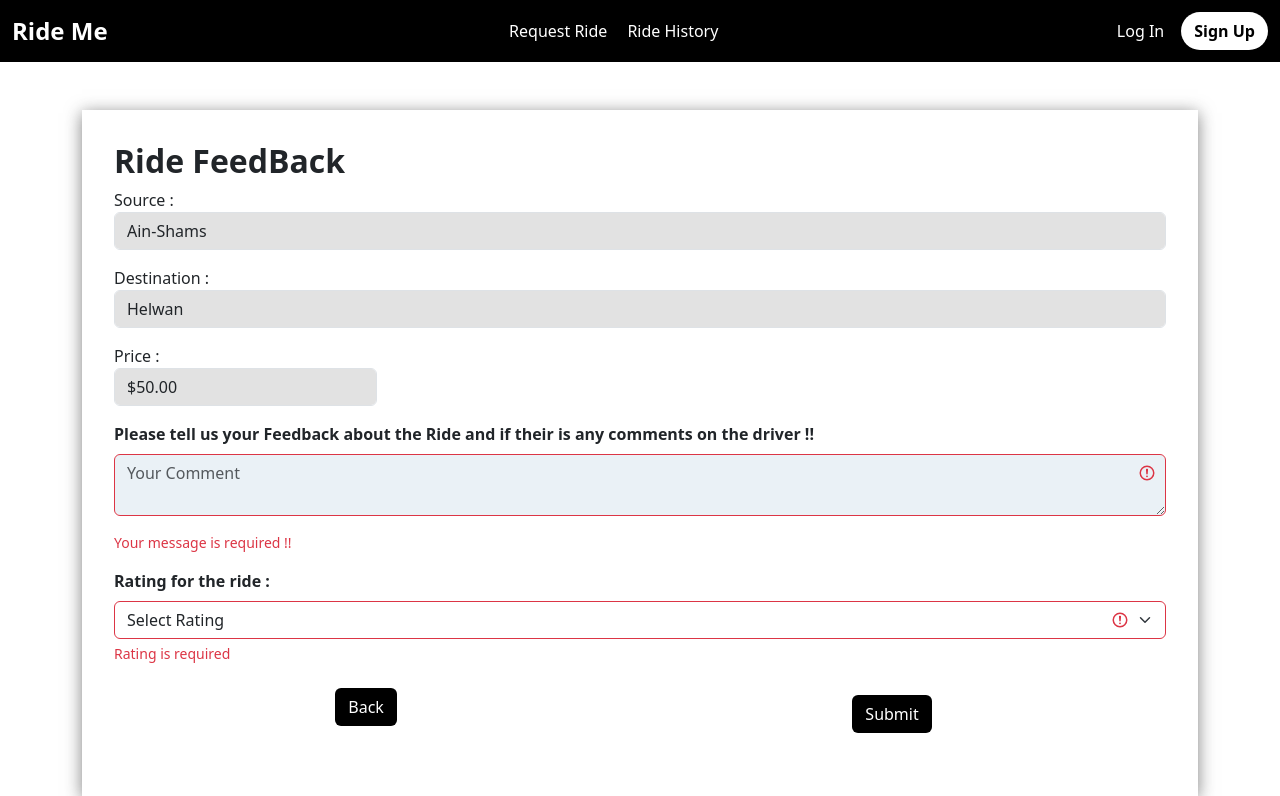
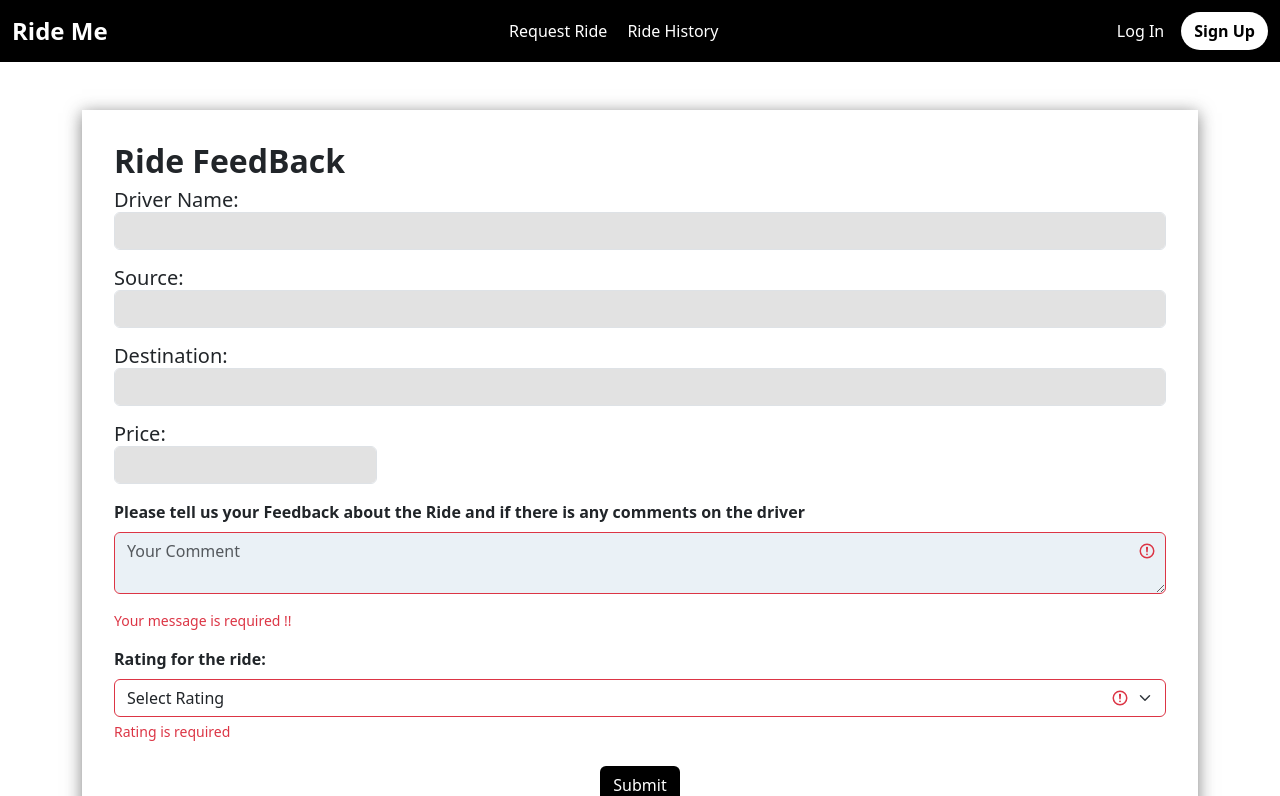
Before and after one commit to ahmedemam19/Ride-Me-UI, a React (Create React App) app: page /feedback in a window 1280 px wide. Shown: the top 796 px of the page. Built offline with nearby package versions, Linux system fonts and the light colour scheme.

Commit message:
Finished adding Backend data to front

```diff
--- a/src/Pages/FeedBack/FeedBack.jsx
+++ b/src/Pages/FeedBack/FeedBack.jsx
@@ -1,49 +1,154 @@
-import React from 'react'
-import { Link } from 'react-router-dom';
-import './FeedBack.css';
+import React from "react";
+import { useState, useEffect, useReducer } from "react";
+import { Link, useHistory } from "react-router-dom";
+import "./FeedBack.css";
+import { ToastContainer, toast } from "react-toastify";
 
 function FeedBack() {
+  const history = useHistory();
+  const [rating, setRating] = useState(null);
+  const [feedback, setFeedback] = useState(null);
+
+  //   useEffect(() => {
+  //     console.log(feedback);
+  //   }, [feedback]);
+
+  const notificationRedirect = () => {
+    toast.success("Feedback submitted", {
+      position: "top-center",
+      autoClose: 5000,
+      hideProgressBar: false,
+      closeOnClick: true,
+      pauseOnHover: true,
+      draggable: true,
+      progress: undefined,
+      theme: "colored",
+    });
+    toast.info("Redirecting to ride history...", {
+      position: "top-center",
+      autoClose: 5000,
+      hideProgressBar: false,
+      closeOnClick: true,
+      pauseOnHover: true,
+      draggable: true,
+      progress: undefined,
+      theme: "colored",
+    });
+
+    setTimeout(() => {
+      history.push("/passengerridehistory");
+    }, 3000);
+  };
+
+  const handleRatingSubmit = (e) => {
+    e.preventDefault();
+    fetch("https://localhost:7049/api/Passenger/rate-ride", {
+      method: "POST",
+      headers: { "Content-Type": "application/json" },
+      body: JSON.stringify({
+        id: sessionStorage.getItem("currentRideId"),
+        rating: rating,
+        feedback: feedback,
+      }),
+    })
+      .then((res) => {
+        if (res.ok) {
+          console.log("Feedback sent");
+          notificationRedirect();
+        }
+      })
+      .catch((error) => {
+        console.error("Error:", error);
+      });
+  };
+
   return (
     <div>
       <div>
         <div className="container mt-5 mb-5">
           <div className="cardFeedBack">
-                        <h2 className='fw-bold'>Ride FeedBack</h2>
+            <h2 className="fw-bold">Ride FeedBack</h2>
             <div className="">
               <div className=" Ride-Details form-group w-100">
-                                <div className=' col-sm-12 w-100'>
-                                    <label for="source">Source :</label>
+                <div className="h5 col-sm-12 w-100">
+                  <label for="source">Driver Name:</label>
                   <div className=" col-lg-12">
-                                        <input type="text" className="form-control" id="source" value="Ain-Shams" readonly />
+                    <input
+                      type="text"
+                      className="form-control"
+                      id="source"
+                      value={sessionStorage.getItem("currentRideDriverName")}
+                      readonly
+                    />
                   </div>
                 </div>
-                                <div className='col-sm-12 w-100'>
-                                    <label for="destination">Destination :</label>
+
+                <div className="h5 col-sm-12 w-100">
+                  <label for="source">Source:</label>
                   <div className=" col-lg-12">
-                                        <input type="text" className="form-control" id="destination" value="Helwan" readonly />
+                    <input
+                      type="text"
+                      className="form-control"
+                      id="source"
+                      value={sessionStorage.getItem("currentRideSource")}
+                      readonly
+                    />
                   </div>
                 </div>
-                                <div className='col-sm-12 w-25 '>
-                                    <label for="destination">Price :</label>
+                <div className="h5 col-sm-12 w-100">
+                  <label for="destination">Destination:</label>
                   <div className=" col-lg-12">
-                                        <input type="text" className="form-control" id="Price" value="$50.00" readonly />
+                    <input
+                      type="text"
+                      className="form-control"
+                      id="destination"
+                      value={sessionStorage.getItem("currentRideDestination")}
+                      readonly
+                    />
+                  </div>
+                </div>
+                <div className="h5 col-sm-12 w-25 ">
+                  <label for="destination">Price:</label>
+                  <div className=" col-lg-12">
+                    <input
+                      type="text"
+                      className="form-control"
+                      id="Price"
+                      value={sessionStorage.getItem("currentRidePrice")}
+                      readonly
+                    />
                   </div>
                 </div>
               </div>
 
               <form class="was-validated">
                 <div class="mb-3 text-area-field">
-                                    <label for="validationTextarea" class="form-label fw-bold">Please tell us your Feedback about the Ride and if their is any comments on the driver !!</label>
-                                    <textarea class="form-control" id="validationTextarea" placeholder="Your Comment" required></textarea>
+                  <label for="validationTextarea" class="form-label fw-bold">
+                    Please tell us your Feedback about the Ride and if there is
+                    any comments on the driver
+                  </label>
+                  <textarea
+                    class="form-control"
+                    id="validationTextarea"
+                    placeholder="Your Comment"
+                    required
+                    onChange={(e) => setFeedback(e.target.value)}
+                  ></textarea>
                   <div class="invalid-feedback">
                     Your message is required !!
                   </div>
                 </div>
 
-
                 <div class="mb-3">
-                                    <label for="ratingForm" class="form-label fw-bold">Rating for the ride :</label>
-                                    <select class="form-select" required aria-label="select example">
+                  <label for="ratingForm" class="form-label fw-bold">
+                    Rating for the ride:
+                  </label>
+                  <select
+                    class="form-select"
+                    required
+                    aria-label="select example"
+                    onChange={(e) => setRating(e.target.value)}
+                  >
                     <option value="">Select Rating</option>
                     <option value="1">1</option>
                     <option value="2">2</option>
@@ -54,29 +159,23 @@ function FeedBack() {
                   <div class="invalid-feedback">Rating is required</div>
                 </div>
 
-
-                                <div className=' mb-3 d-flex justify-content-around'>
+                <div className=" mb-3 d-flex justify-content-around">
                   <div class="">
-                                    <Link to='/passengerduringride' class="btn btnRegister m-2 ">
-                                        Back
-                                    </Link>
-                                    </div>
-                                    <div class="">
-                                        <button class="btn " type="submit">
-                                            <Link to='/passengerridehistory' class="btn btnRegister m-2 ">
+                    <button
+                      class="btn btnRegister m-2"
+                      onClick={(e) => handleRatingSubmit(e)}
+                    >
                       Submit
-                                            </Link>
                     </button>
                   </div>
                 </div>
-
               </form>
             </div>
           </div>
         </div>
       </div>
     </div>
-    )
+  );
 }
 
-export default FeedBack
+export default FeedBack;
--- a/src/Pages/PassengerDuringRide/PassengerDuringRide.jsx
+++ b/src/Pages/PassengerDuringRide/PassengerDuringRide.jsx
@@ -1,8 +1,11 @@
-import { Link } from "react-router-dom";
+import { Link, useHistory } from "react-router-dom";
 import { useState, useEffect, useReducer } from "react";
 import "./PassengerDuringRide.css";
+import { ToastContainer, toast } from "react-toastify";
 
 const PassengerDuringRide = () => {
+  const history = useHistory();
+
   const [currentRideInfo, setCurrentRideInfo] = useState(null);
   const [rideStatus, setRideStatus] = useState(null);
   const [currentRideId, setCurrentRideId] = useState();
@@ -32,13 +35,40 @@ const PassengerDuringRide = () => {
         console.log(data);
         setCurrentRideInfo(data);
         setCurrentRideId(data[0].rideId);
-        sessionStorage.setItem("currentRideId", data[0].rideId)
+        sessionStorage.setItem("currentRideId", data[0].rideId);
+        sessionStorage.setItem("currentRideDriverName", data[0].driver);
+        sessionStorage.setItem("currentRideSource", data[0].source);
+        sessionStorage.setItem("currentRideDestination", data[0].destination);
+        sessionStorage.setItem("currentRidePrice", data[0].price);
       });
   }, []);
 
   const handleConfirmPayment = () => {
-
-  }
+    toast.success("Payment Confirmed", {
+      position: "top-center",
+      autoClose: 5000,
+      hideProgressBar: false,
+      closeOnClick: true,
+      pauseOnHover: true,
+      draggable: true,
+      progress: undefined,
+      theme: "colored",
+    });
+    toast.info("Redirecting to feedback...", {
+      position: "top-center",
+      autoClose: 5000,
+      hideProgressBar: false,
+      closeOnClick: true,
+      pauseOnHover: true,
+      draggable: true,
+      progress: undefined,
+      theme: "colored",
+    });
+    setRideStatus(true);
+    setTimeout(() => {
+      history.push("/feedback");
+    }, 4000);
+  };
 
   return (
     <div>
@@ -67,7 +97,9 @@ const PassengerDuringRide = () => {
                       type="text"
                       className="form-control"
                       id="phoneNumber"
-                      value={currentRideInfo && currentRideInfo[0].driverPhoneNumber}
+                      value={
+                        currentRideInfo && currentRideInfo[0].driverPhoneNumber
+                      }
                       readonly
                     />
                   </div>
@@ -129,7 +161,14 @@ const PassengerDuringRide = () => {
               </div>
               <div className="form-group row w-100">
                 <div className="col d-flex justify-content-center">
-                  <button className="btn btn-primary fw-semibold" onClick={handleConfirmPayment}>Confirm Payment</button>
+                  <button
+                    className={`btn ${
+                      rideStatus ? "btn-success" : "btn-primary"
+                    } fw-semibold`}
+                    onClick={handleConfirmPayment}
+                  >
+                    Confirm Payment
+                  </button>
                 </div>
               </div>
             </div>
--- a/src/Pages/PassengerRideHistory/PassengerRideHistory.jsx
+++ b/src/Pages/PassengerRideHistory/PassengerRideHistory.jsx
@@ -1,22 +1,40 @@
-import { Link } from 'react-router-dom';
-import './PassengerRideHistory.css';
+import { Link } from "react-router-dom";
+import { useState, useEffect, useReducer } from "react";
+import "./PassengerRideHistory.css";
 
 const PassengerRideHistory = () => {
+  const [rides, setRides] = useState();
+
+  useEffect(() => {
+    fetch(
+      `https://localhost:7049/api/Passenger/get-passenger-ride-history/${sessionStorage.getItem(
+        "roleId"
+      )}`
+    )
+      .then((res) => {
+        return res.json();
+      })
+      .then((data) => {
+        console.log(data);
+        setRides(data);
+      });
+  }, []);
+
   return (
     <div>
       <div className="container cardRideHistory my-5">
         <div>
-                    <h2 className='fw-bold'>Rides History</h2>
-                    <div className='table-responsive'>
-                        <table class="table table-striped table-hover">
-                            <thead>
+          <h2 className="fw-bold">Rides History</h2>
+          <div className="table-responsive">
+            <table class="table table-striped table-hover text-center">
+              <thead className="table-dark">
                 <tr>
                   <th scope="col">Ride Id</th>
-                                    <th scope="col">Passenger Id</th>
-                                    <th scope="col">Driver Id</th>
+                  <th scope="col">Driver Name</th>
+                  <th scope="col">Driver Phone number</th>
                   <th scope="col">Source</th>
-                                    <th scope="col">Distenation</th>
-                                    <th scope="col">Status Id</th>
+                  <th scope="col">Destination</th>
+                  <th scope="col">Status</th>
                   <th scope="col">Price</th>
                   <th scope="col">Rating</th>
                   <th scope="col">FeedBack</th>
@@ -24,23 +42,28 @@ const PassengerRideHistory = () => {
                 </tr>
               </thead>
               <tbody>
-                                <tr>
-                                    <th scope="row">1</th>
-                                    <td>1234</td>
-                                    <td>5678</td>
-                                    <td>Ain-Shams</td>
-                                    <td>Helwan</td>
-                                    <td>Waiting</td>
-                                    <td>$70</td>
-                                    <td>4</td>
-                                    <td>Good</td>
-                                    <td>23/4/2024</td>
+                {rides &&
+                  rides.map((ride) => {
+                    return (
+                      <tr key={ride.rideId}>
+                        <th scope="row">{ride.rideId}</th>
+                        <td>{ride.driver}</td>
+                        <td>{ride.driverPhoneNumber}</td>
+                        <td>{ride.source}</td>
+                        <td>{ride.destination}</td>
+                        <td>{ride.status}</td>
+                        <td>{ride.price}</td>
+                        <td>{ride.rating}</td>
+                        <td>{ride.feedback}</td>
+                        <td>{ride.date}</td>
                       </tr>
+                    );
+                  })}
               </tbody>
             </table>
           </div>
           <div>
-                        <Link to='passengerprofile' class="btn btnRegister m-4 ">
+            <Link to="passengerprofile" class="btn btnRegister m-4 ">
               Back to Home
             </Link>
           </div>
@@ -48,6 +71,6 @@ const PassengerRideHistory = () => {
       </div>
     </div>
   );
-}
+};
 
 export default PassengerRideHistory;
```
Lines whose indentation alone changed are shown as unchanged.
